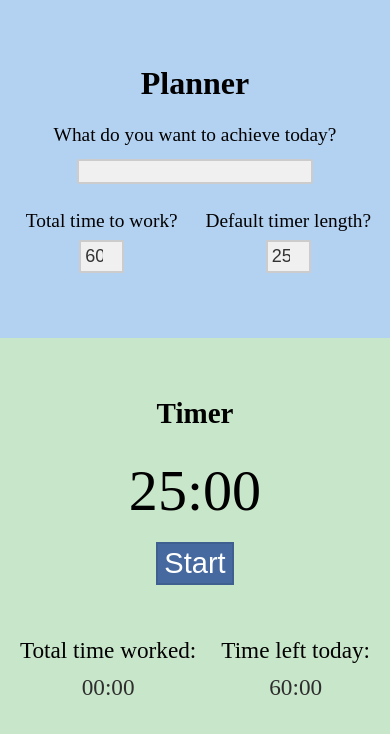
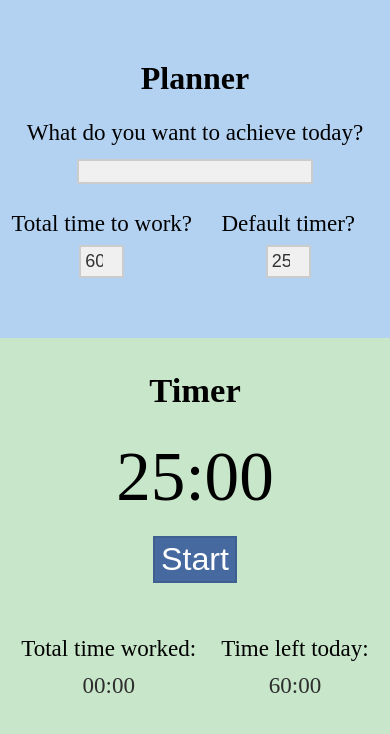
Before and after one commit to ChrisJLP/Productivity-planner, a React (Vite) app: page / in a window 390 px wide. Shown: the top 734 px of the page. Built offline with nearby package versions, Linux system fonts and the light colour scheme.

Commit message:
Make text size and input sizes bigger on mobile

```diff
--- a/src/components/Planner.jsx
+++ b/src/components/Planner.jsx
@@ -51,7 +51,7 @@ function Planner() {
           </div>
           <div className={styles.defaultTimerLength}>
             <label htmlFor="default-time-entry" className={styles.labels}>
-              Default timer length?
+              Default timer?
             </label>
             <input
               className={styles.inputs}
--- a/src/styles/Timer.module.css
+++ b/src/styles/Timer.module.css
@@ -11,9 +11,13 @@
 .otherTimers {
     display: flex;
     gap: 25px;
-    font-size: 1.2em
 }
 
+.timerContainer {
+    display: flex;
+    flex-direction: column;
+    align-items: center;
+}
 
 .timer {
     color: #2E2E2E;
@@ -27,18 +31,14 @@
     background-color: #466A9F;
     border: 2px solid #3E5F8F;
     padding: 3px 6px;
-    font-size: 1.5em;
+    font-size: 1.4em;
     text-decoration: none;
     color: #FFFFFF;
     margin-top: 1vh;
     margin-bottom: 5vh;
 }
 
-.startButton:hover {
-    background-color: #3E5F8F
-}
-
 .timerHeader {
-    margin-top: 7vh;
+    margin-top: 4vh;
     margin-bottom: 2vh;
 }
--- a/src/styles/index.css
+++ b/src/styles/index.css
@@ -8,5 +8,5 @@ html, body {
   height: 100vh;
   margin: 0;
   overflow: hidden;
-  font-size: 1.1em;
+  font-size: 1.2em;
 }
```
Also changed, not shown: 1 other file (tests, documents, lock files or other folders).
